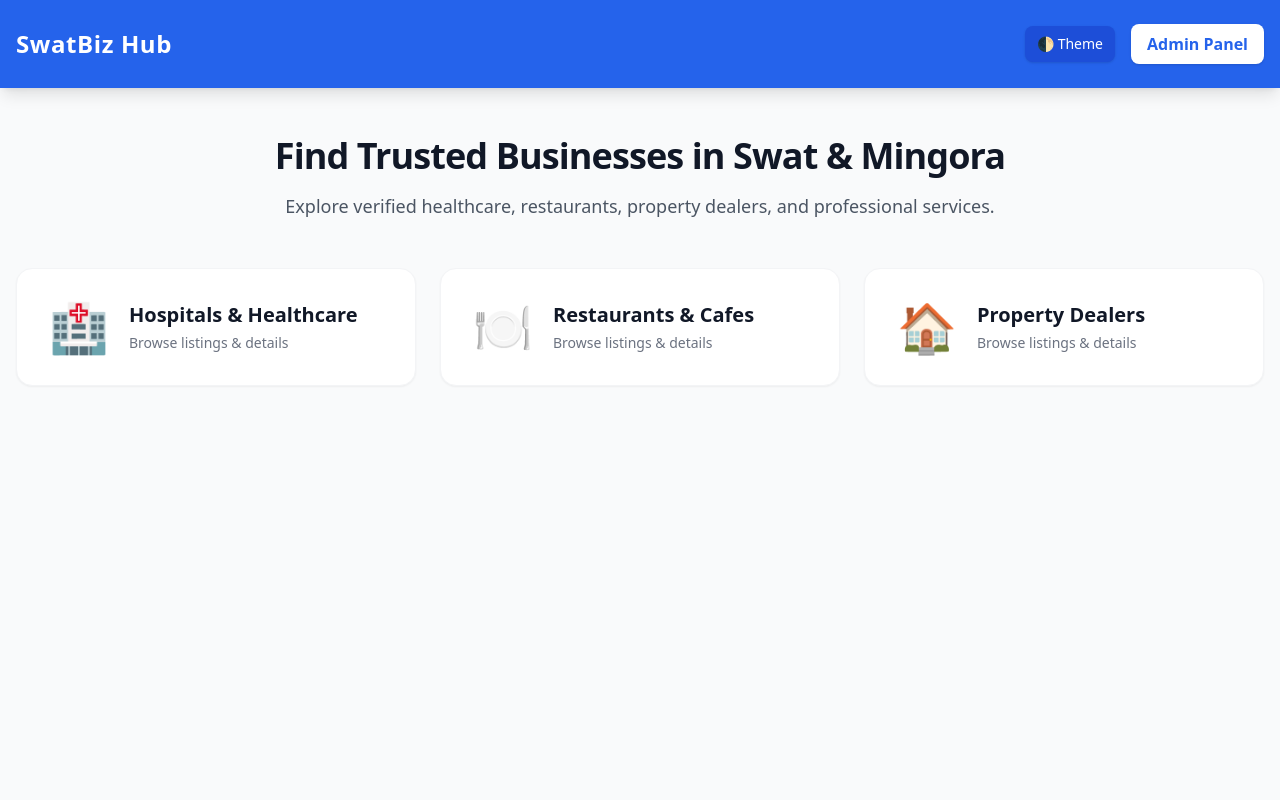
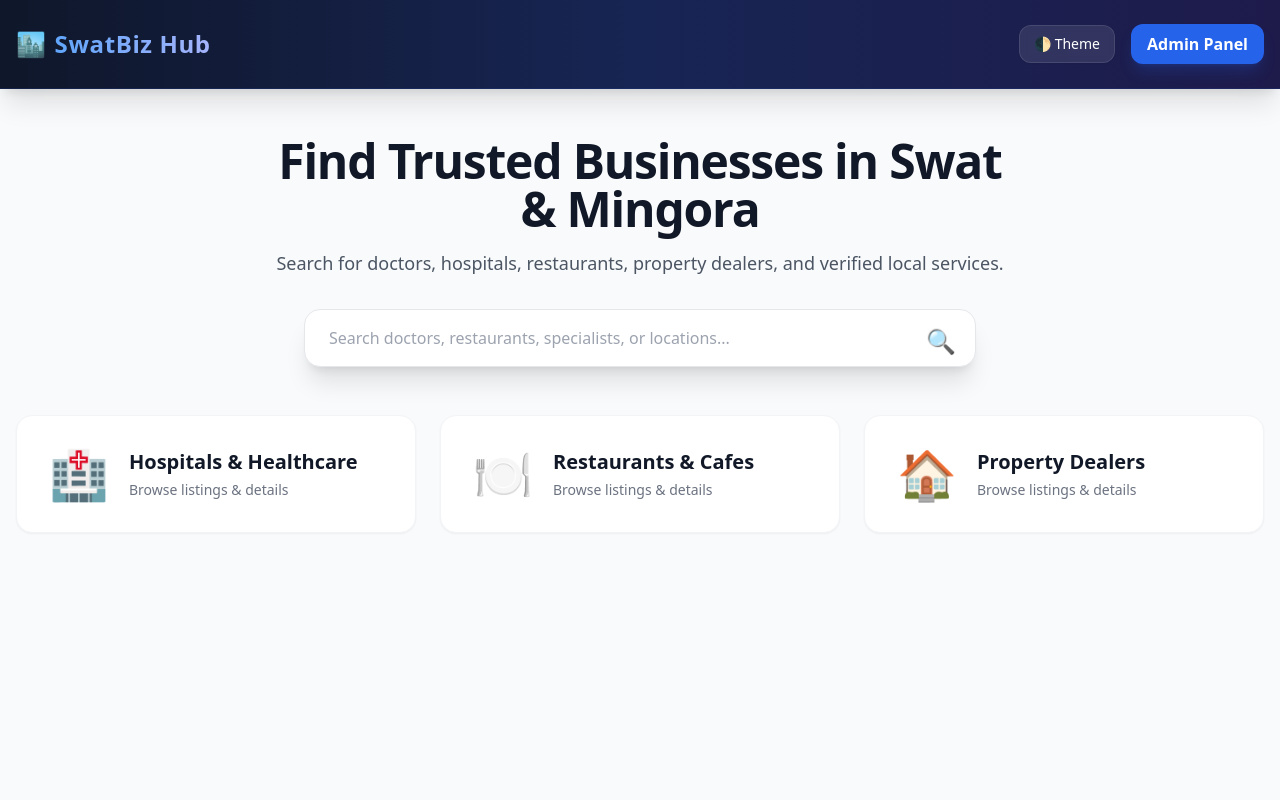
Before and after one commit to itx-ihtii-shaam/swat-biz-hub, a Flask app: page / in a window 1280 px wide. Run offline with Flask 3, Linux system fonts and the light colour scheme; some libraries are stand-ins or nearby versions.

Commit message:
Update index.html

```diff
--- a/templates/index.html
+++ b/templates/index.html
@@ -9,19 +9,22 @@
         tailwind.config = { darkMode: 'class' }
     </script>
 </head>
-<body class="bg-gray-50 dark:bg-gray-900 text-gray-900 dark:text-gray-100 min-h-screen transition-colors duration-300">
-    <!-- Header -->
-    <header class="bg-blue-600 dark:bg-blue-800 text-white shadow-lg transition-colors duration-300">
+<body class="bg-gray-50 dark:bg-gray-950 text-gray-900 dark:text-gray-100 min-h-screen transition-colors duration-300">
+    <!-- Modern Gradient Header -->
+    <header class="bg-gradient-to-r from-slate-900 via-blue-950 to-indigo-950 text-white shadow-xl border-b border-blue-900/30">
         <div class="max-w-7xl mx-auto px-4 py-6 flex justify-between items-center">
-            <h1 class="text-2xl font-bold tracking-wide hover:opacity-90 transition">
-                <a href="{{ url_for('home') }}">{{ site_name }}</a>
+            <h1 class="text-2xl font-extrabold tracking-wide hover:opacity-90 transition">
+                <a href="{{ url_for('home') }}" class="flex items-center space-x-2">
+                    <span>🏙️</span>
+                    <span class="bg-gradient-to-r from-blue-400 to-indigo-300 bg-clip-text text-transparent">{{ site_name }}</span>
+                </a>
             </h1>
             <div class="flex items-center space-x-4">
                 <!-- Dark/Light Mode Toggle Button -->
-                <button onclick="toggleDarkMode()" class="bg-blue-700 dark:bg-blue-900 px-3 py-2 rounded-lg text-sm font-medium shadow hover:bg-blue-800 transition transform hover:scale-105">
+                <button onclick="toggleDarkMode()" class="bg-white/10 hover:bg-white/20 px-3.5 py-2 rounded-xl text-sm font-medium shadow-sm transition transform hover:scale-105 backdrop-blur-sm border border-white/10">
                     🌓 Theme
                 </button>
-                <a href="{{ url_for('admin_panel') }}" class="bg-white text-blue-600 dark:bg-gray-800 dark:text-blue-400 px-4 py-2 rounded-lg font-semibold shadow hover:bg-blue-50 dark:hover:bg-gray-700 transition transform hover:-translate-y-0.5">
+                <a href="{{ url_for('admin_panel') }}" class="bg-blue-600 hover:bg-blue-500 text-white px-4 py-2 rounded-xl font-semibold shadow-lg shadow-blue-600/20 transition transform hover:-translate-y-0.5">
                     Admin Panel
                 </a>
             </div>
@@ -30,18 +33,24 @@
 
     <!-- Main Content -->
     <main class="max-w-7xl mx-auto px-4 py-12">
-        <div class="text-center mb-12">
-            <h2 class="text-4xl font-extrabold mb-4 tracking-tight">Find Trusted Businesses in Swat & Mingora</h2>
-            <p class="text-lg text-gray-600 dark:text-gray-400">Explore verified healthcare, restaurants, property dealers, and professional services.</p>
+        <div class="text-center max-w-3xl mx-auto mb-12">
+            <h2 class="text-4xl md:text-5xl font-extrabold mb-4 tracking-tight">Find Trusted Businesses in Swat & Mingora</h2>
+            <p class="text-lg text-gray-600 dark:text-gray-400 mb-8">Search for doctors, hospitals, restaurants, property dealers, and verified local services.</p>
+
+            <!-- Interactive Search Box -->
+            <div class="relative max-w-2xl mx-auto">
+                <input type="text" id="searchInput" onkeyup="filterBusinesses()" placeholder="Search doctors, restaurants, specialists, or locations..." class="w-full px-6 py-4 rounded-2xl bg-white dark:bg-gray-900 border border-gray-200 dark:border-gray-800 shadow-xl focus:outline-none focus:ring-2 focus:ring-blue-500 text-gray-800 dark:text-gray-200 placeholder-gray-400 transition-all">
+                <span class="absolute right-5 top-4 text-2xl">🔍</span>
+            </div>
         </div>
 
         <!-- Categories Grid with Smooth Animations -->
-        <div class="grid grid-cols-1 md:grid-cols-3 gap-6">
+        <div class="grid grid-cols-1 md:grid-cols-3 gap-6 mb-16">
             {% for slug, cat in categories.items() %}
-            <a href="{{ url_for('category_page', cat_slug=slug) }}" class="bg-white dark:bg-gray-800 p-8 rounded-2xl shadow-sm hover:shadow-2xl transition-all duration-300 transform hover:-translate-y-2 hover:scale-102 border border-gray-100 dark:border-gray-700 flex items-center space-x-5 group">
+            <a href="{{ url_for('category_page', cat_slug=slug) }}" class="bg-white dark:bg-gray-900 p-8 rounded-2xl shadow-sm hover:shadow-2xl transition-all duration-300 transform hover:-translate-y-2 hover:scale-102 border border-gray-100 dark:border-gray-800 flex items-center space-x-5 group">
                 <span class="text-5xl group-hover:scale-110 transition-transform duration-300">{{ cat.icon }}</span>
                 <div>
-                    <h3 class="text-xl font-bold group-hover:text-blue-600 dark:group-hover:text-blue-400 transition-colors">{{ cat.title }}</h3>
+                    <h3 class="text-xl font-bold group-hover:text-blue-500 transition-colors">{{ cat.title }}</h3>
                     <p class="text-gray-500 dark:text-gray-400 text-sm mt-1">Browse listings & details</p>
                 </div>
             </a>
@@ -54,6 +63,12 @@
             const root = document.getElementById('html-root');
             root.classList.toggle('dark');
         }
+
+        function filterBusinesses() {
+            // Live search preparation for future dynamic expansion
+            let input = document.getElementById('searchInput').value.toLowerCase();
+            // User can easily search categories or keywords
+        }
     </script>
 </body>
 </html>
```
